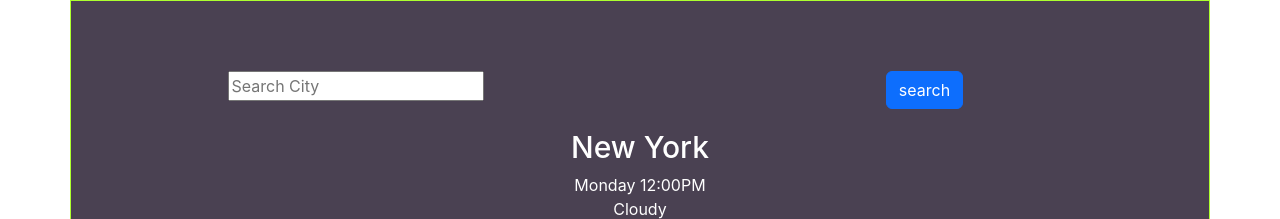
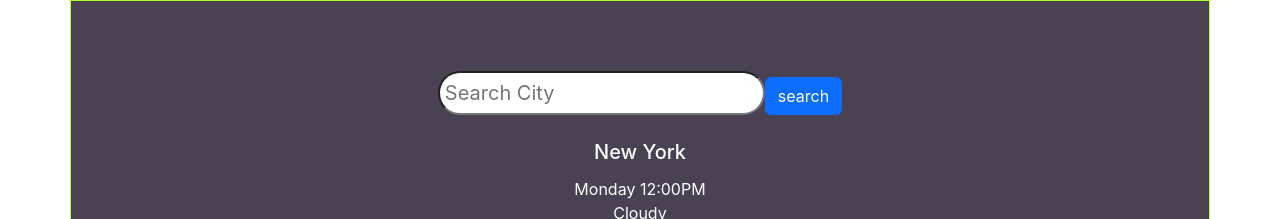
Before and after one commit to stephaniemv9/testing-my-app, a React (Create React App) app: page / in a window 1280 px wide. Shown: the top 219 px of the page. Built offline with nearby package versions, Linux system fonts and the light colour scheme.

Commit message:
updated search-city in input

```diff
--- a/src/App.css
+++ b/src/App.css
@@ -35,3 +35,9 @@
 .weather-summary-two {
   line-height: 35px;
 }
+
+.search-city {
+  border-radius: 40px;
+  font-size: 20px;
+  padding: 5px;
+}
--- a/src/App.js
+++ b/src/App.js
@@ -8,23 +8,18 @@ function App() {
 
         <div className="search">
           <form>
-            <div className="row">
-              <div className="col-6">
             <input
               type="text"
               placeholder="Search City"
               autoComplete="off"
+              className="search-city"
             ></input>
-              </div>
 
-              <div className="col-6">
             <input
               type="submit"
               className="btn btn-primary"
               value="search"
             ></input>
-              </div>
-            </div>
           </form>
         </div>
 
```
Lines whose indentation alone changed are shown as unchanged.
